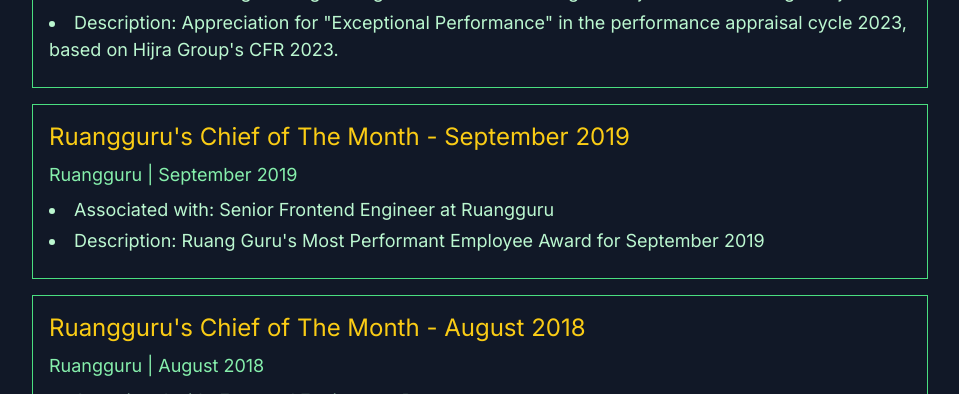
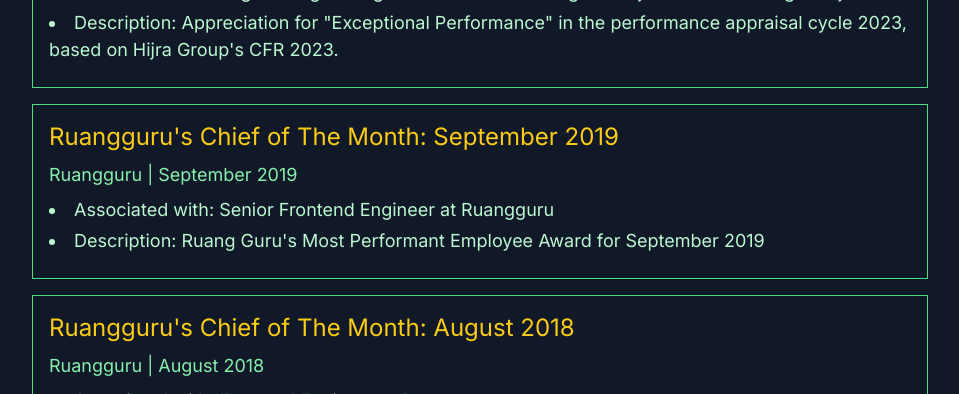
Before and after one commit to wahidyankf/wahidyankf-web, a Next.js app: page /cv in a window 1280 px wide. Shown: the part 1200-1594 px from the top of the page, without its empty margins (160-1119 px from the left). Built offline with nearby package versions, Linux system fonts and the light colour scheme.

Commit message:
update cv section

```diff
--- a/src/app/cv/page.tsx
+++ b/src/app/cv/page.tsx
@@ -71,7 +71,7 @@ const cvData: CVEntry[] = [
     type: "honor",
   },
   {
-    title: "Ruangguru's Chief of The Month - September 2019",
+    title: "Ruangguru's Chief of The Month: September 2019",
     organization: "Ruangguru",
     period: "September 2019",
     details: [
@@ -81,7 +81,7 @@ const cvData: CVEntry[] = [
     type: "honor",
   },
   {
-    title: "Ruangguru's Chief of The Month - August 2018",
+    title: "Ruangguru's Chief of The Month: August 2018",
     organization: "Ruangguru",
     period: "August 2018",
     details: [
```
